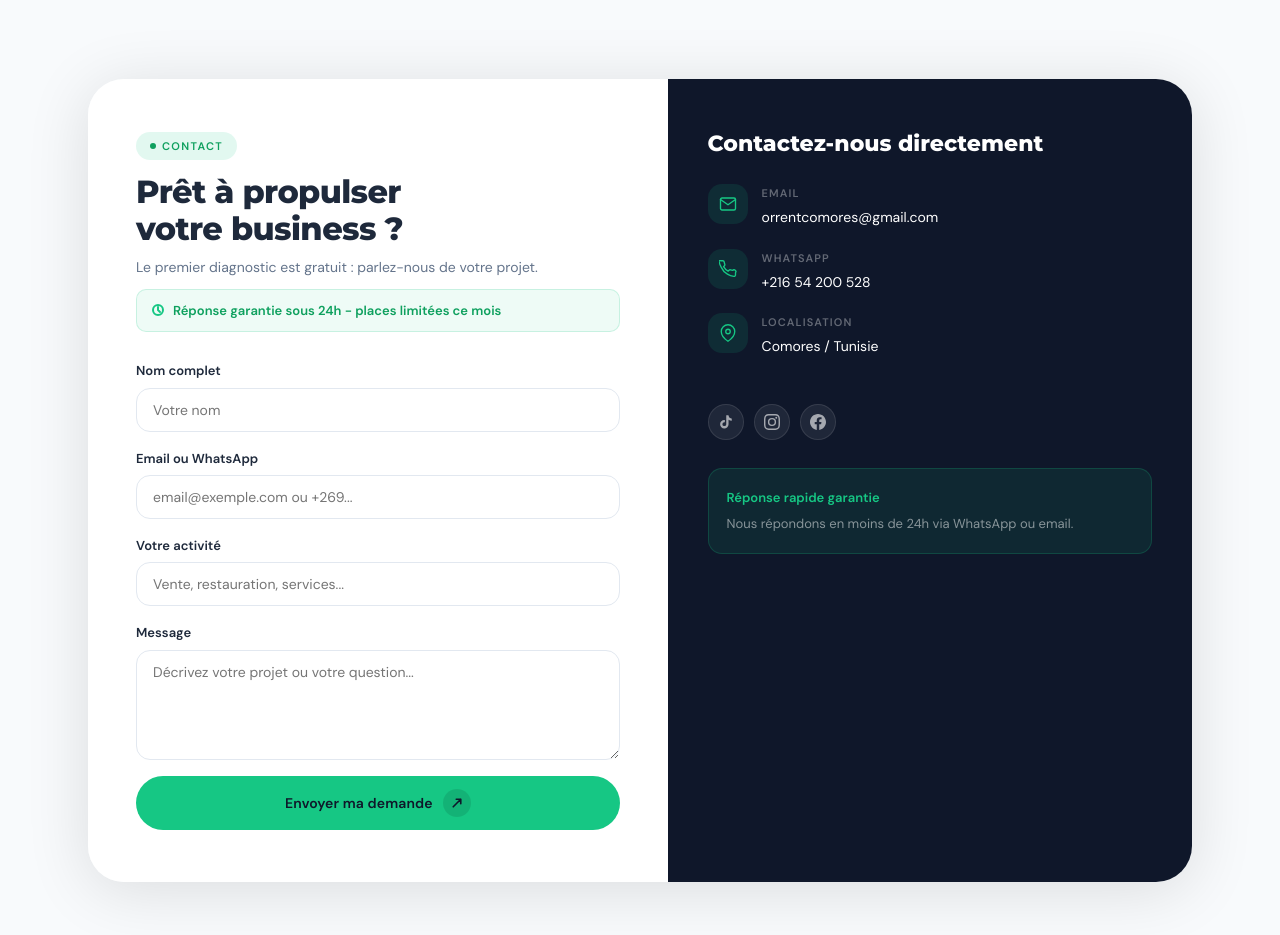
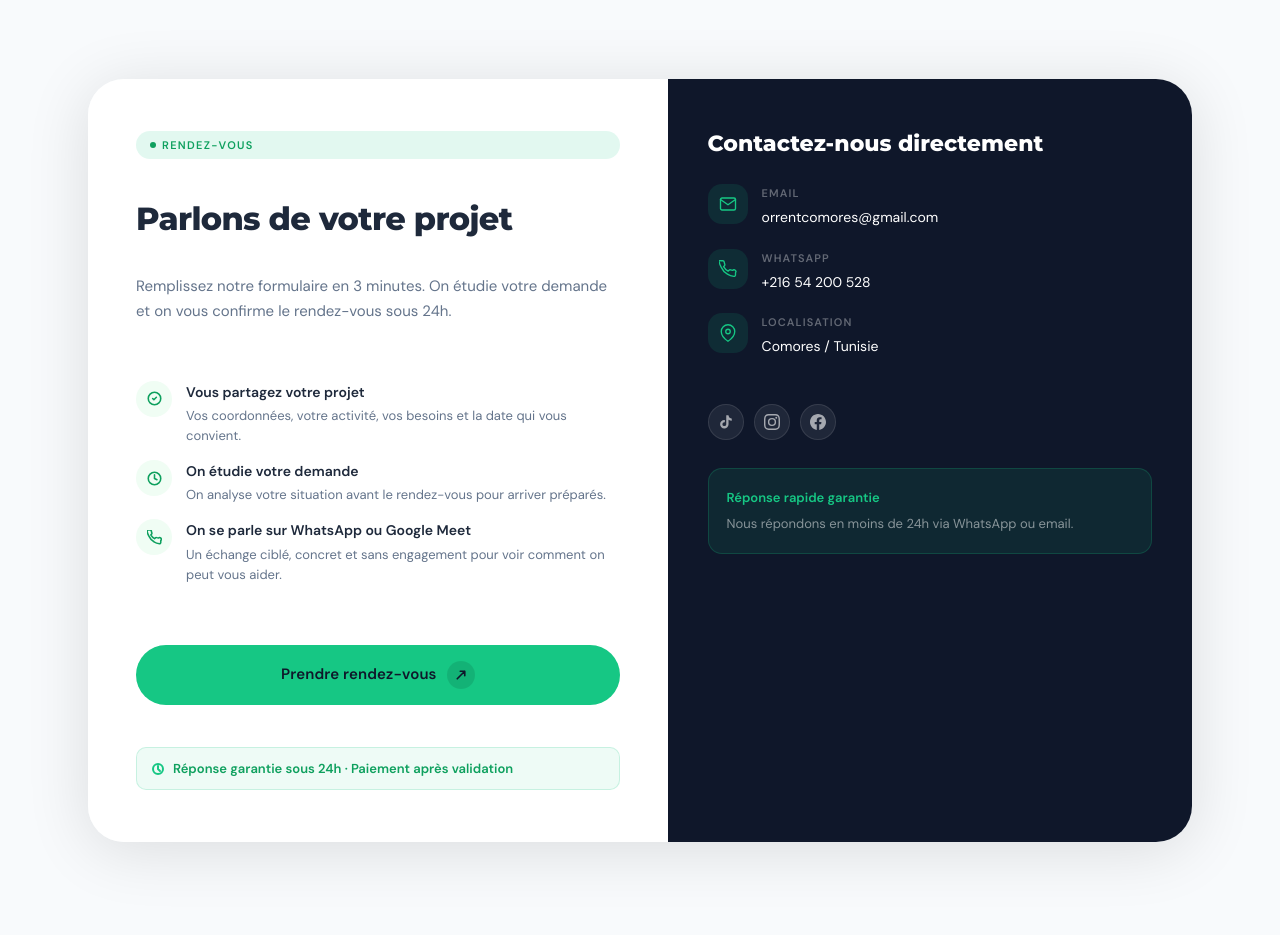
Before and after one commit to yasserathoumani95-maker/orrent-website, a plain HTML site: page index.html in a window 1280 px wide. Shown: the part 4560-5495 px from the top of the page. Drawn offline with Linux system fonts and the light colour scheme.

Commit message:
Contact : remplacement formulaire par bloc CTA Prendre rendez-vous

```diff
--- a/index.html
+++ b/index.html
@@ -470,45 +470,49 @@
   <div class="container section-pad">
     <div class="contact-wrap">
       <div class="contact-form-col">
-        <div>
-          <div class="tag tag-green tag-dot" style="margin-bottom:14px">Contact</div>
-          <h2>Prêt à propulser votre business ?</h2>
-          <p>Le premier diagnostic est gratuit : parlez-nous de votre projet.</p>
-          <div style="display:flex;align-items:center;gap:8px;margin-top:10px;padding:10px 14px;background:rgba(22,199,132,0.07);border-radius:10px;border:1px solid rgba(22,199,132,0.18)">
-            <svg width="14" height="14" viewBox="0 0 14 14" fill="none" stroke="#16C784" stroke-width="2" stroke-linecap="round" stroke-linejoin="round"><circle cx="7" cy="7" r="5"/><path d="M7 4v3l2 2"/></svg>
-            <span style="font-size:13px;color:var(--green-dark);font-weight:600">Réponse garantie sous 24h - places limitées ce mois</span>
+        <div class="tag tag-green tag-dot" style="margin-bottom:14px">Rendez-vous</div>
+        <h2>Parlons de votre projet</h2>
+        <p style="color:var(--muted);font-size:15px;line-height:1.7;margin-bottom:28px">Remplissez notre formulaire en 3 minutes. On étudie votre demande et on vous confirme le rendez-vous sous 24h.</p>
+
+        <div style="display:flex;flex-direction:column;gap:14px;margin-bottom:32px">
+          <div style="display:flex;align-items:flex-start;gap:14px">
+            <div style="width:36px;height:36px;border-radius:50%;background:var(--green-light);display:flex;align-items:center;justify-content:center;flex-shrink:0">
+              <svg width="15" height="15" viewBox="0 0 24 24" fill="none" stroke="var(--green-dark)" stroke-width="2.5" stroke-linecap="round" stroke-linejoin="round"><path d="M9 12l2 2 4-4"/><circle cx="12" cy="12" r="10"/></svg>
+            </div>
+            <div>
+              <div style="font-size:14px;font-weight:700;color:var(--body);margin-bottom:2px">Vous partagez votre projet</div>
+              <div style="font-size:13px;color:var(--muted);line-height:1.55">Vos coordonnées, votre activité, vos besoins et la date qui vous convient.</div>
+            </div>
+          </div>
+          <div style="display:flex;align-items:flex-start;gap:14px">
+            <div style="width:36px;height:36px;border-radius:50%;background:var(--green-light);display:flex;align-items:center;justify-content:center;flex-shrink:0">
+              <svg width="15" height="15" viewBox="0 0 24 24" fill="none" stroke="var(--green-dark)" stroke-width="2.5" stroke-linecap="round" stroke-linejoin="round"><circle cx="12" cy="12" r="10"/><path d="M12 6v6l4 2"/></svg>
+            </div>
+            <div>
+              <div style="font-size:14px;font-weight:700;color:var(--body);margin-bottom:2px">On étudie votre demande</div>
+              <div style="font-size:13px;color:var(--muted);line-height:1.55">On analyse votre situation avant le rendez-vous pour arriver préparés.</div>
+            </div>
+          </div>
+          <div style="display:flex;align-items:flex-start;gap:14px">
+            <div style="width:36px;height:36px;border-radius:50%;background:var(--green-light);display:flex;align-items:center;justify-content:center;flex-shrink:0">
+              <svg width="15" height="15" viewBox="0 0 24 24" fill="none" stroke="var(--green-dark)" stroke-width="2.5" stroke-linecap="round" stroke-linejoin="round"><path d="M22 16.92v3a2 2 0 01-2.18 2 19.79 19.79 0 01-8.63-3.07A19.5 19.5 0 013.07 9.81 19.79 19.79 0 01.12 1.18 2 2 0 012 0h3a2 2 0 012 1.72c.127.96.361 1.903.7 2.81a2 2 0 01-.45 2.11L6.09 7.91a16 16 0 006 6l1.27-1.27a2 2 0 012.11-.45c.907.339 1.85.573 2.81.7A2 2 0 0122 16.92z"/></svg>
+            </div>
+            <div>
+              <div style="font-size:14px;font-weight:700;color:var(--body);margin-bottom:2px">On se parle sur WhatsApp ou Google Meet</div>
+              <div style="font-size:13px;color:var(--muted);line-height:1.55">Un échange ciblé, concret et sans engagement pour voir comment on peut vous aider.</div>
+            </div>
           </div>
         </div>
 
-        <form id="contactForm" class="stack" style="gap:16px">
-          <div class="form-group">
-            <label class="form-label" for="nom">Nom complet</label>
-            <input type="text" id="nom" name="nom" class="form-control" placeholder="Votre nom" required>
-          </div>
-          <div class="form-group">
-            <label class="form-label" for="contactField">Email ou WhatsApp</label>
-            <input type="text" id="contactField" name="contact" class="form-control" placeholder="email@exemple.com ou +269..." required>
-          </div>
-          <div class="form-group">
-            <label class="form-label" for="activite">Votre activité</label>
-            <input type="text" id="activite" name="activite" class="form-control" placeholder="Vente, restauration, services...">
-          </div>
-          <div class="form-group">
-            <label class="form-label" for="message">Message</label>
-            <textarea id="message" name="message" class="form-control" placeholder="Décrivez votre projet ou votre question..." required></textarea>
-          </div>
-          <div class="visually-hidden" aria-hidden="true">
-            <label for="_gotcha">Ne pas remplir ce champ</label>
-            <input type="text" name="_gotcha" id="_gotcha" tabindex="-1" autocomplete="off">
-          </div>
-          <button type="submit" id="contactSubmit" class="btn btn-primary btn-full">
-            Envoyer ma demande
-            <span class="btn-icon" id="contactBtnIcon">
-              <svg viewBox="0 0 16 16" width="12" height="12" fill="none" stroke="currentColor" stroke-width="2.2" stroke-linecap="round" stroke-linejoin="round"><path d="M3 13L13 3M13 3H7M13 3v6"/></svg>
-            </span>
-          </button>
-          <div id="formFeedback" aria-live="polite" aria-atomic="true" style="display:none;padding:14px 18px;border-radius:10px;font-size:14px;font-weight:500;text-align:center"></div>
-        </form>
+        <a href="rendez-vous.html" class="btn btn-primary btn-lg" style="width:100%;justify-content:center">
+          Prendre rendez-vous
+          <span class="btn-icon"><svg viewBox="0 0 16 16" width="12" height="12" fill="none" stroke="currentColor" stroke-width="2.2" stroke-linecap="round" stroke-linejoin="round"><path d="M3 13L13 3M13 3H7M13 3v6"/></svg></span>
+        </a>
+
+        <div style="display:flex;align-items:center;gap:8px;margin-top:14px;padding:10px 14px;background:rgba(22,199,132,0.07);border-radius:10px;border:1px solid rgba(22,199,132,0.18)">
+          <svg width="14" height="14" viewBox="0 0 14 14" fill="none" stroke="#16C784" stroke-width="2" stroke-linecap="round" stroke-linejoin="round"><circle cx="7" cy="7" r="5"/><path d="M7 4v3l2 2"/></svg>
+          <span style="font-size:13px;color:var(--green-dark);font-weight:600">Réponse garantie sous 24h · Paiement après validation</span>
+        </div>
       </div>
 
       <div class="contact-info-col">
```
